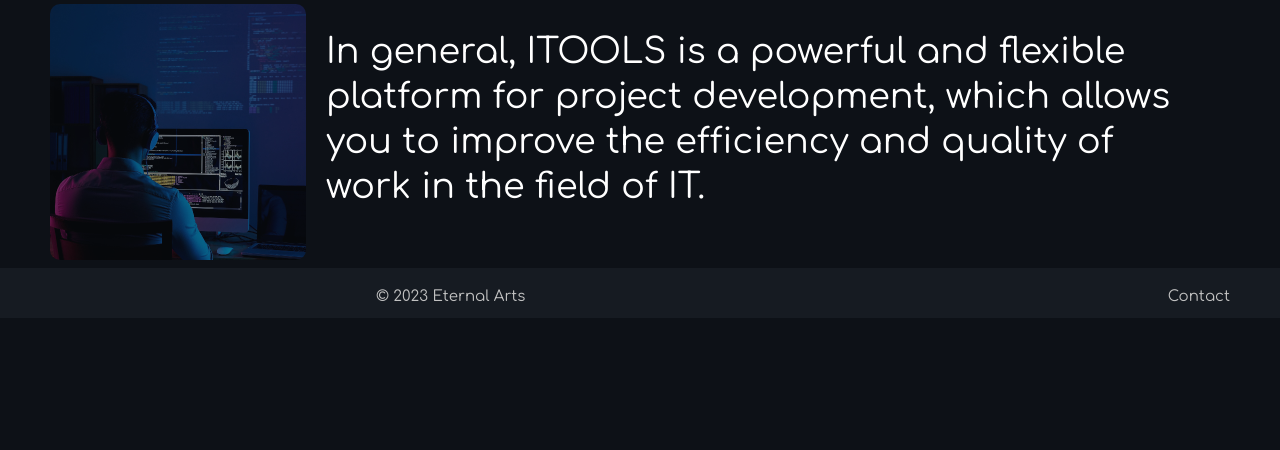
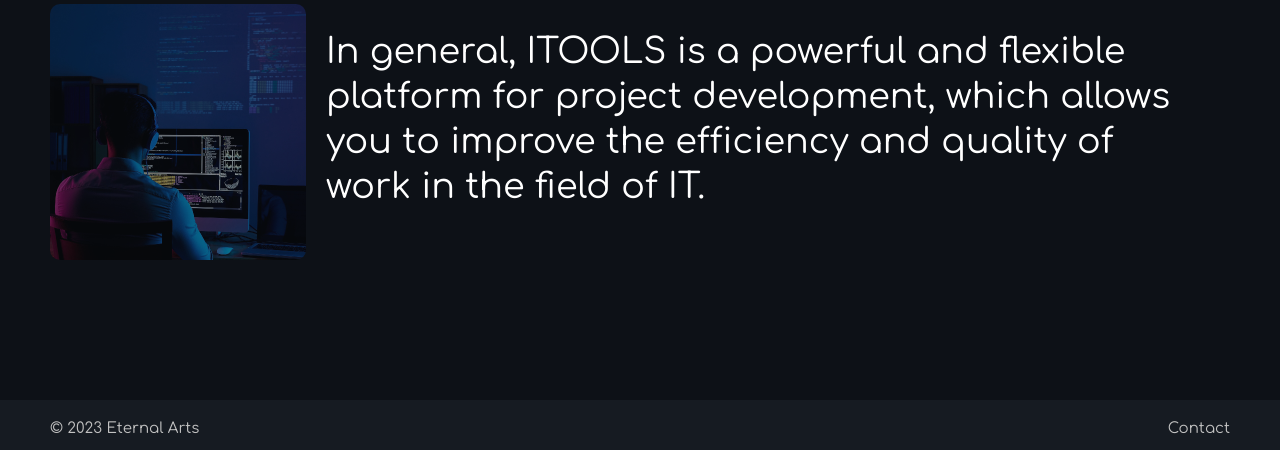
Before and after one commit to An72ty/ItTools, a Django app: page / in a window 1280 px wide. Shown: the part 1638-2088 px from the top of the page. Before the commit the page ends 1940 px from the top, so only its background shows below. Run offline with Django 4.2, Linux system fonts and the light colour scheme.

Commit message:
fixed error with footer style

```diff
--- a/ittool/static/ittool/css/style.css
+++ b/ittool/static/ittool/css/style.css
@@ -240,22 +240,24 @@ div.plugin {
     margin-right: 21px;
 }
 
-footer {
-    margin-top: 100%;
+.footer {
+    width: 100%;
+    float: left;
+    margin-top: 100px;
     font-size: 15px;
     background-color: #161B22;
     color: #c2c2c2;
     height: 50px;
 }
 
-footer .copyright {
+.footer .copyright {
     position: relative;
     top: 20px;
     margin-left: 50px;
     float: left;
 }
 
-footer .contact {
+.footer .contact {
     color: #c2c2c2;
     text-decoration: none;
     position: relative;
@@ -264,7 +266,7 @@ footer .contact {
     float: right;
 }
 
-footer .contact:hover {
+.footer .contact:hover {
     color: #696969;
 }
 
--- a/ittool/templates/ittool/base.html
+++ b/ittool/templates/ittool/base.html
@@ -27,7 +27,7 @@
     <div class="content-panel">{% block content %}{% endblock content %}</div>
 </body>
 
-<footer>
+<footer class="footer">
     <a class="copyright">&copy; 2023 Eternal Arts</a>
     <a class="contact" href="{% url 'ittool:about' %}">Contact</a>
 </footer>
```
